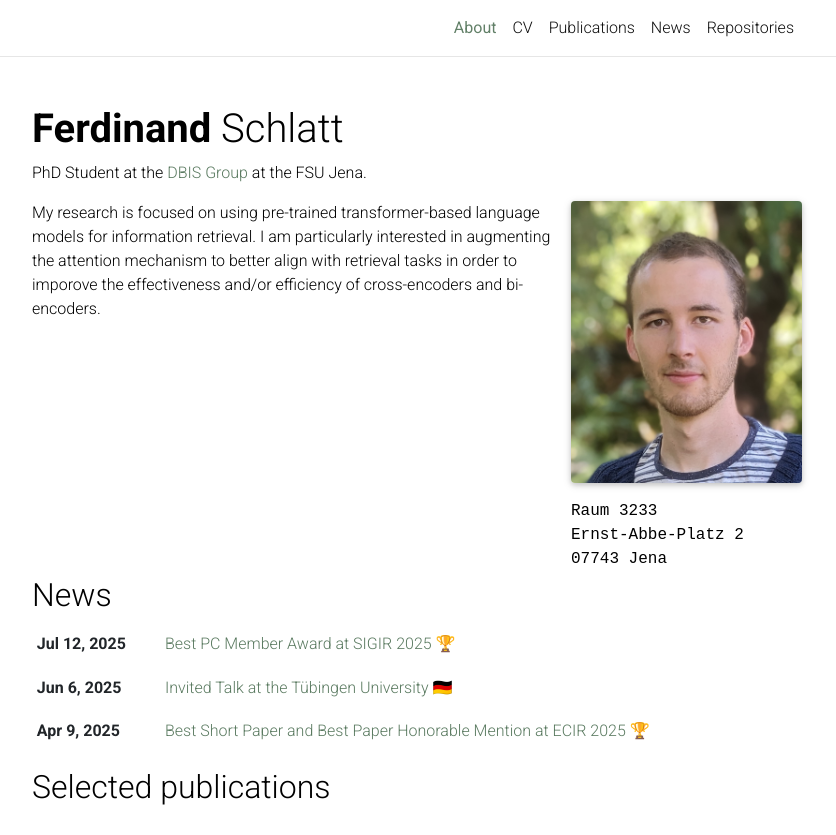
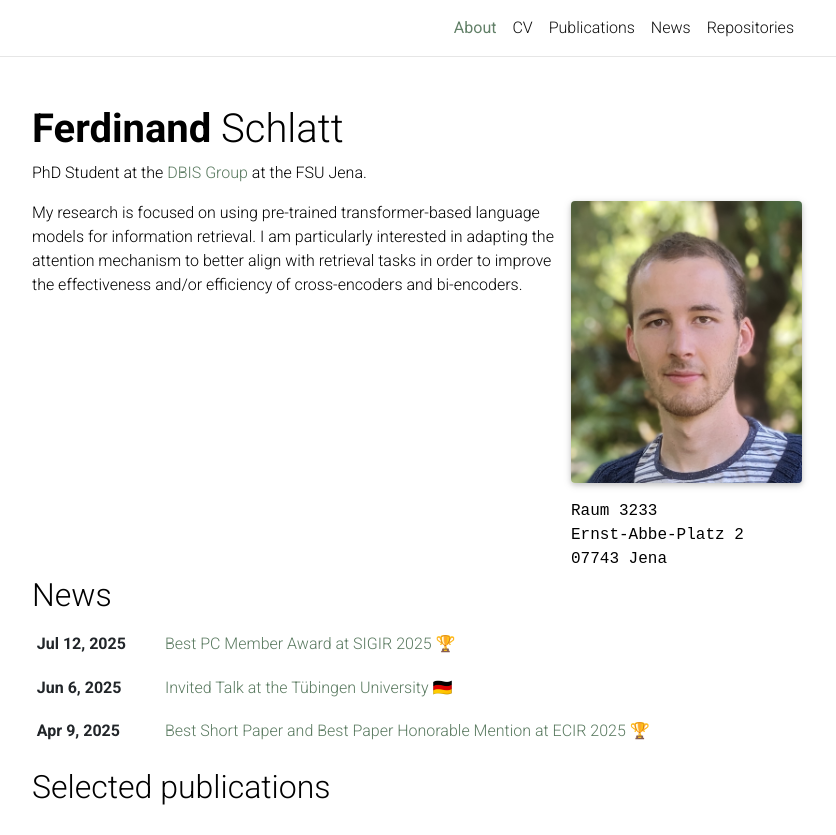
Before and after one commit to fschlatt/fschlatt.github.io, a Jekyll site: the page built from _pages/about.md, in a window 1280 px wide and 1124 px high, cut to the strip 0-835 px from the top of the window. Shown: the whole strip, without its empty margins (223-1059 px from the left). Built offline with Jekyll 4.4.1, drawn with Linux system fonts in a browser that asks for light colours; full-size pictures stand in for the smaller copies a plugin makes; comment, search, counter and statistics services are not loaded; a style sheet for code colours, icons or effects is not loaded.

Commit message:
fix type

```diff
--- a/_pages/about.md
+++ b/_pages/about.md
@@ -19,4 +19,4 @@
 social: true  # includes social icons at the bottom of the page
 ---
 
-My research is focused on using pre-trained transformer-based language models for information retrieval. I am particularly interested in augmenting the attention mechanism to better align with retrieval tasks in order to imporove the effectiveness and/or efficiency of cross-encoders and bi-encoders.
+My research is focused on using pre-trained transformer-based language models for information retrieval. I am particularly interested in adapting the attention mechanism to better align with retrieval tasks in order to improve the effectiveness and/or efficiency of cross-encoders and bi-encoders.
```
